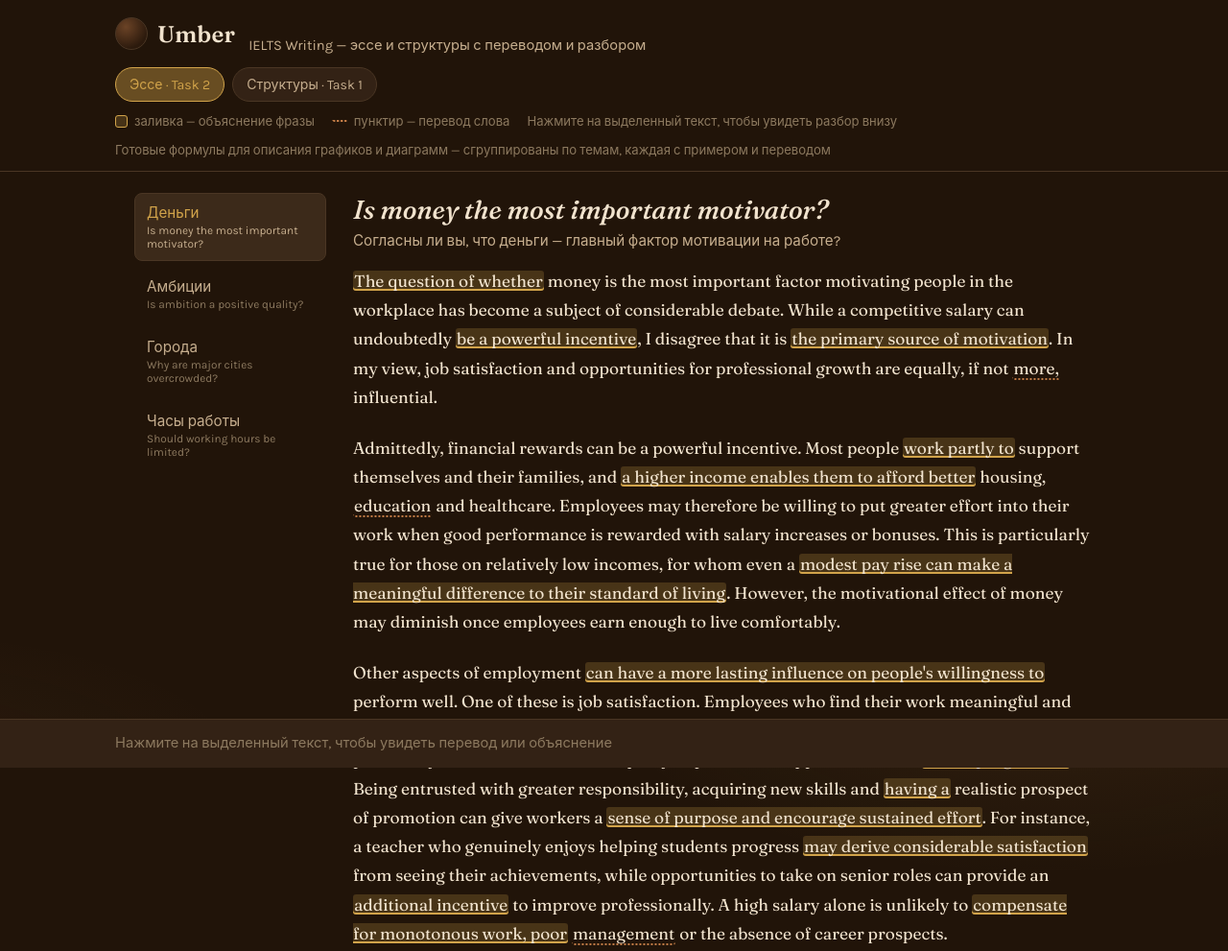
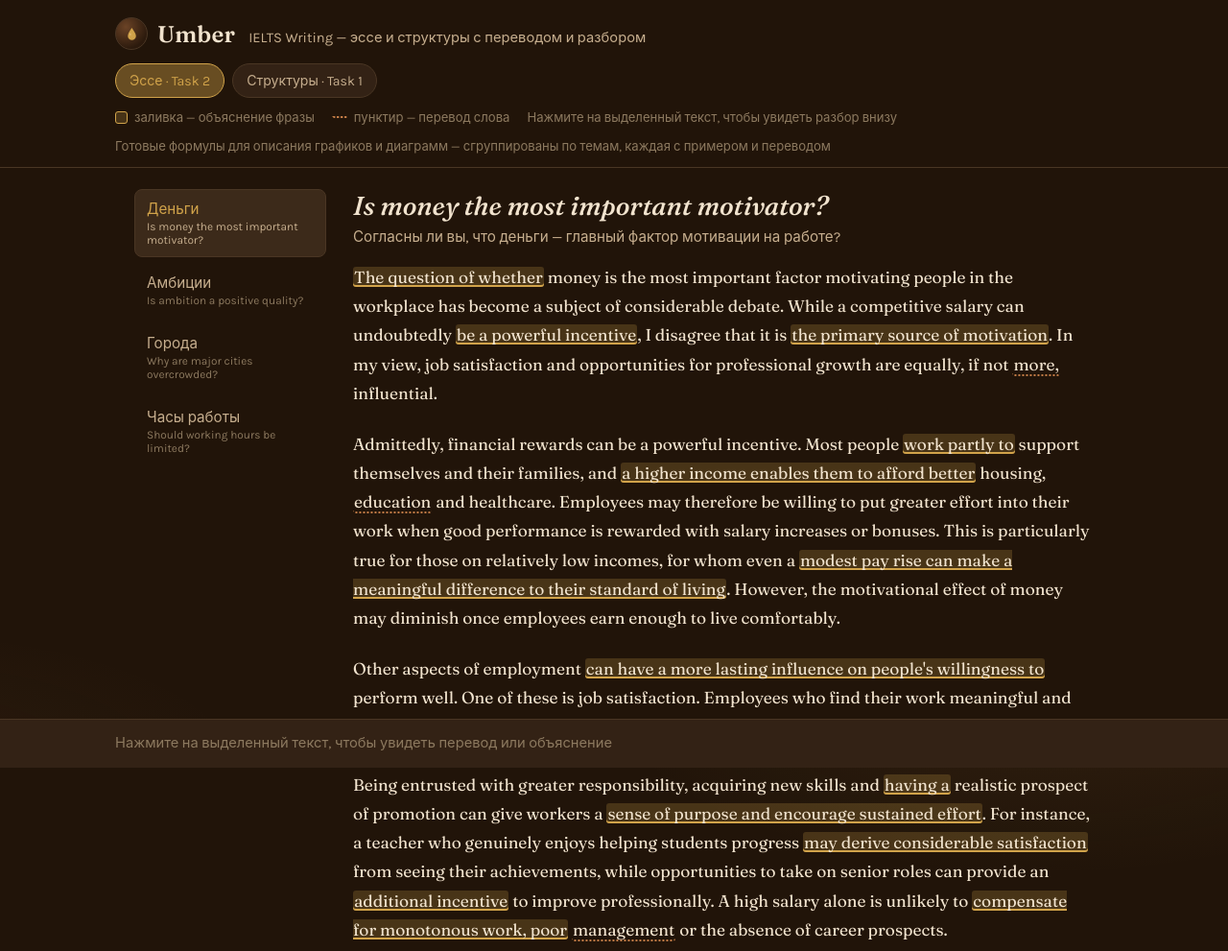
Before and after one commit to burxnvvv/umber-app, a plain HTML site: page index.html in a window 1280 px wide. Shown: the top 991 px of the page at 96% size. Drawn offline with Linux system fonts and the light colour scheme.

Commit message:
Add files via upload

```diff
--- a/index.html
+++ b/index.html
@@ -63,7 +63,9 @@
     background:radial-gradient(circle at 32% 28%, #6b4326, #2c1a0d 72%);
     border:1px solid var(--line);
     flex:none;
+    display:flex;align-items:center;justify-content:center;
   }
+  .brand-mark svg{width:17px;height:17px;display:block;}
   .brand h1{
     font-family:var(--serif);
     font-weight:600;
@@ -372,7 +374,12 @@
 <header>
   <div class="header-inner">
     <div class="brand">
-      <span class="brand-mark" aria-hidden="true"></span>
+      <span class="brand-mark" aria-hidden="true">
+        <svg viewBox="0 0 24 24" xmlns="http://www.w3.org/2000/svg">
+          <path d="M12 2.5C9.5 6.5 6 11.2 6 14.8a6 6 0 0 0 12 0c0-3.6-3.5-8.3-6-11.8Z" fill="#d1a34a"/>
+          <ellipse cx="9.7" cy="12.5" rx="1.3" ry="1.9" fill="#e9c785" opacity="0.55"/>
+        </svg>
+      </span>
       <h1>Umber</h1>
     </div>
     <p class="tagline">IELTS Writing — эссе и структуры с переводом и разбором</p>
```
